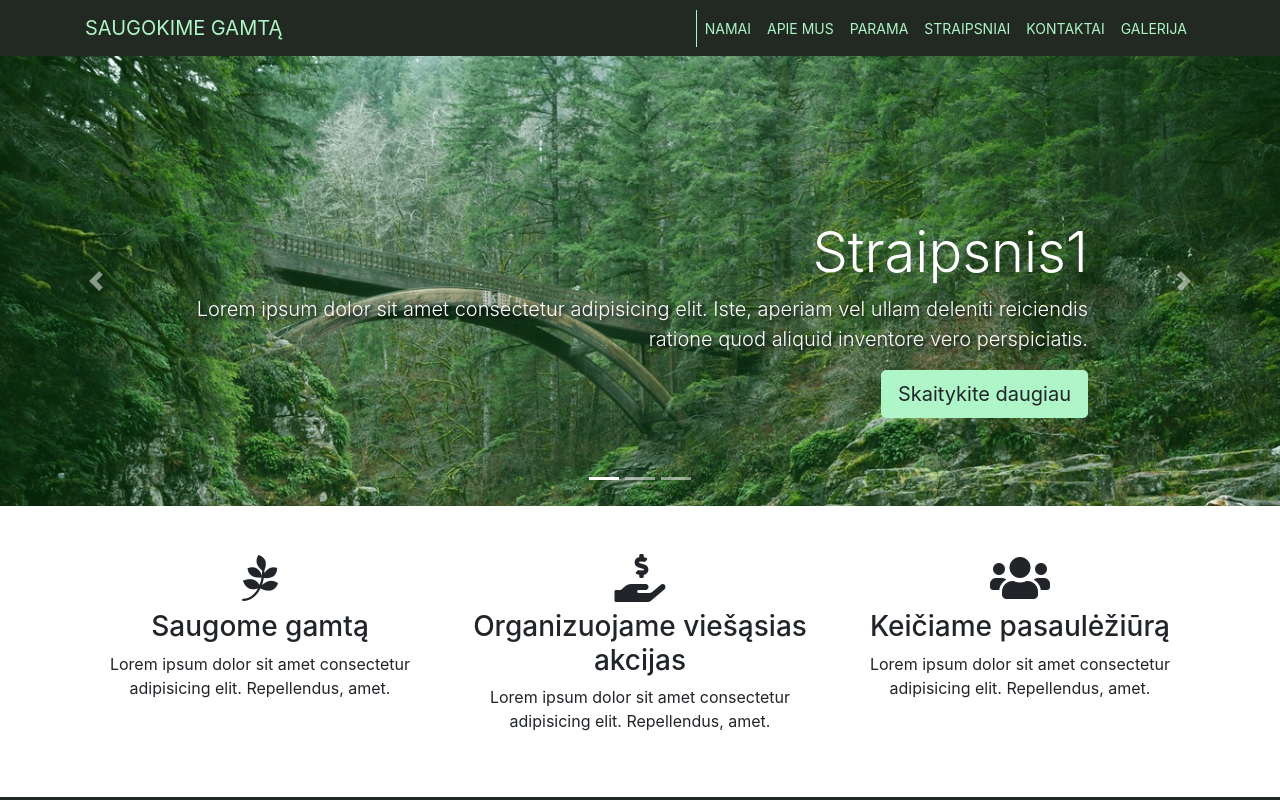
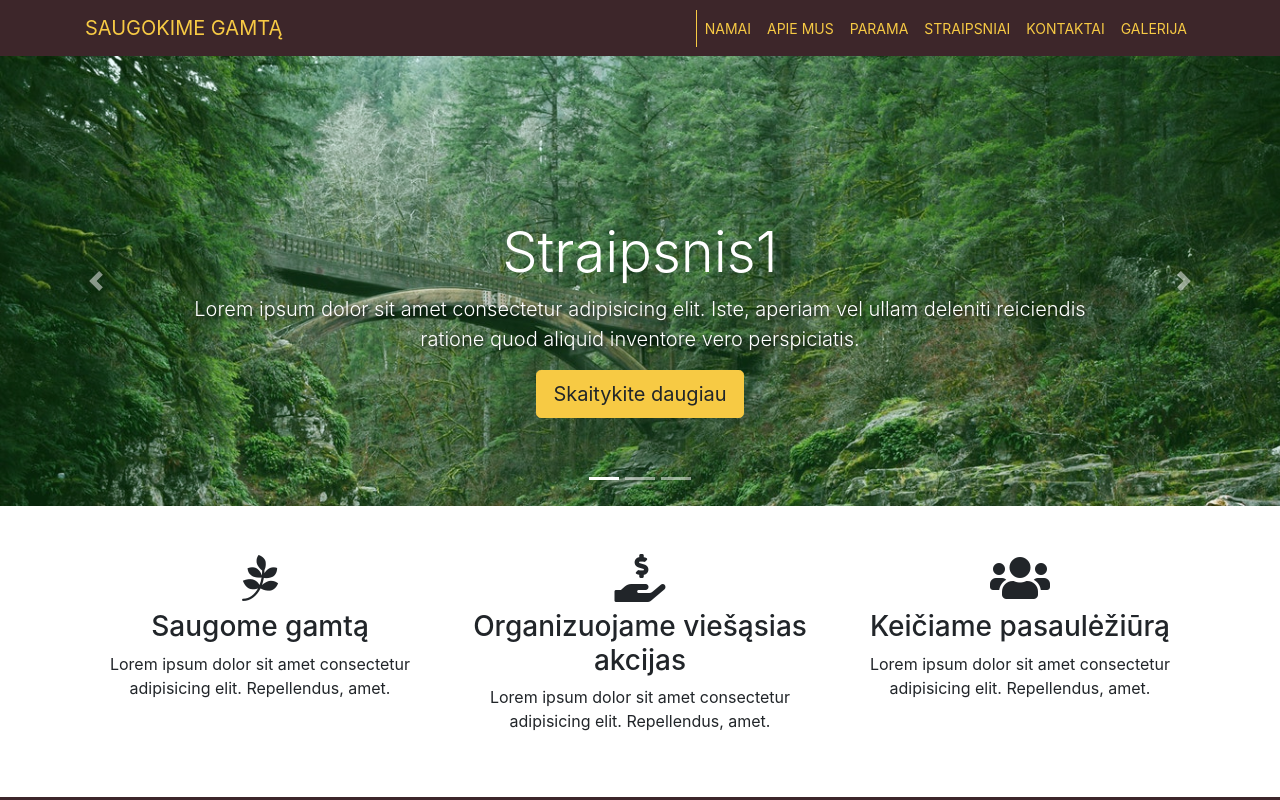
Before and after one commit to gKarbauskaite/praktika, a plain HTML site: page index.html in a window 1280 px wide. Shown: the top 800 px of the page. Drawn offline with nearby package versions, Linux system fonts and the light colour scheme.

Commit message:
Fixed all of the existing minor bugs.

```diff
--- a/index.html
+++ b/index.html
@@ -67,7 +67,7 @@
         <div class="carousel-inner">
           <div class="carousel-item carousel-image-1 active">
             <div class="container">
-              <div class="carousel-caption text-right mb-5">
+              <div class="carousel-caption mb-5">
                 <h1 class="display-4">Straipsnis1</h1>
                 <p class="lead">
                   Lorem ipsum dolor sit amet consectetur adipisicing elit. Iste,
@@ -90,7 +90,7 @@
                   aperiam vel ullam deleniti reiciendis ratione quod aliquid
                   inventore vero perspiciatis.
                 </p>
-                <a href="articles.html" class="btn btn-secondary btn-lg"
+                <a href="articles.html" class="btn btn-danger btn-lg"
                   >Skaitykite daugiau</a
                 >
               </div>
@@ -99,7 +99,7 @@
 
           <div class="carousel-item carousel-image-3">
             <div class="container">
-              <div class="carousel-caption text-right mb-5">
+              <div class="carousel-caption  mb-5">
                 <h1 class="display-4">Straipsnis3</h1>
                 <p class="lead">
                   Lorem ipsum dolor sit amet consectetur adipisicing elit. Iste,
--- a/scss/_variables.scss
+++ b/scss/_variables.scss
@@ -45,9 +45,10 @@ $green: #28a745 !default;
 $teal: #20c997 !default;
 $cyan: #17a2b8 !default;
 $raisin: #212922 !default;
-$mint: #aef6c7 !default;
-$feldgrau: #3e6259 !default;
-$kombu-green: #294936 !default;
+$citrus: #f7ca44 !default;
+$pale-green: #55a44e !default;
+$kombu: #3d262a !default;
+$nature: #6c476e !default;
 $colors: () !default;
 
 // stylelint-disable-next-line scss/dollar-variable-default
@@ -67,21 +68,22 @@ $colors: map-merge(
     "gray": $gray-600,
     "gray-dark": $gray-800,
     "raisin": $raisin,
-    "mint": $mint,
-    "feldgrau": $feldgrau,
-    "kombu-green": $kombu-green
+    "citrus": $citrus,
+    "pale-green": $pale-green,
+    "kombu": $kombu,
+    "nature": $nature
   ),
   $colors
 );
 
-$primary: $mint !default;
-$secondary: $kombu-green !default;
-$success: $feldgrau !default;
+$primary: $citrus !default;
+$secondary: $kombu !default;
+$success: $pale-green !default;
 $info: $cyan !default;
 $warning: $yellow !default;
-$danger: $red !default;
+$danger: $nature !default;
 $light: $gray-100 !default;
-$dark: $raisin !default;
+$dark: $kombu !default;
 
 $theme-colors: () !default;
 // stylelint-disable-next-line scss/dollar-variable-default
@@ -94,7 +96,7 @@ $theme-colors: map-merge(
     "warning": $warning,
     "danger": $danger,
     "light": $light,
-    "dark": $raisin
+    "dark": $kombu
   ),
   $theme-colors
 );
--- a/scss/style.scss
+++ b/scss/style.scss
@@ -1,7 +1,8 @@
 $raisin: #212922;
-$mint: #aef6c7;
-$feldgrau: #3e6259;
-$kombu-green: #294936;
+$citrus: #f7ca44;
+$pale-green: #55a44e;
+$kombu: #3d262a;
+$nature: #6c476e;
 
 body {
   overflow-x: hidden;
@@ -42,9 +43,6 @@ body {
 #about-header {
   height: 300px;
   background: url("../img/image1.jpg"), rgba(98, 199, 133, 0.2);
-  background-position: 0 -360px;
-  background-attachment: fixed;
-  color: #fff;
   border-bottom: 5px #eee solid;
   padding-top: 50px;
   background-size: cover;
@@ -54,9 +52,6 @@ body {
   height: 300px;
   background: url("https://images.unsplash.com/photo-1485583739365-e768c38621b5?ixlib=rb-1.2.1&ixid=eyJhcHBfaWQiOjEyMDd9&auto=format&fit=crop&w=1350&q=80"),
     rgba(98, 199, 133, 0.2);
-  background-position: 0 -360px;
-  background-attachment: fixed;
-  color: #fff;
   border-bottom: 5px #eee solid;
   padding-top: 50px;
   background-size: cover;
@@ -70,24 +65,24 @@ body {
 }
 
 .navbar {
-  background: $raisin !important;
+  background: $kombu !important;
   font-size: 14px;
   text-transform: uppercase;
   padding-left: 1rem !important;
   padding-right: 1rem !important;
   .navbar-brand {
-    color: #aef6c7 !important;
+    color: #f7ca44 !important;
   }
 
   .nav-item {
     .nav-link {
-      color: #aef6c7 !important;
+      color: #f7ca44 !important;
     }
   }
 }
 
 .nav-item.active {
-  border-left: #aef6c7 1px solid !important;
+  border-left: #f7ca44 1px solid !important;
 }
 
 .carousel-inner {
@@ -100,7 +95,7 @@ body {
 #articles-cards {
   .card {
     border-radius: 10px !important;
-    border-color: $mint !important;
+    border-color: $citrus !important;
     h6 {
       font-weight: 400;
     }
@@ -112,19 +107,19 @@ body {
   width: 346px !important;
   height: 240px !important;
   border-radius: 10px !important;
-  border: $mint 2px solid;
+  border: $citrus 2px solid;
 }
 .custom-card-image2 {
   background: url("../img/image1.jpg");
   width: 346px !important;
   height: 240px !important;
   border-radius: 10px !important;
-  border: $mint 2px solid;
+  border: $citrus 2px solid;
 }
 .custom-card-image3 {
   background: url("../img/image1.jpg");
   width: 346px !important;
   height: 240px !important;
   border-radius: 10px !important;
-  border: $mint 2px solid;
+  border: $citrus 2px solid;
 }
```
Also changed, not shown: contact.html (+3 -3 lines), donations.html (+2 -2 lines), gallery.html (+8 -8 lines), css/bootstrap.css, css/style.css.
